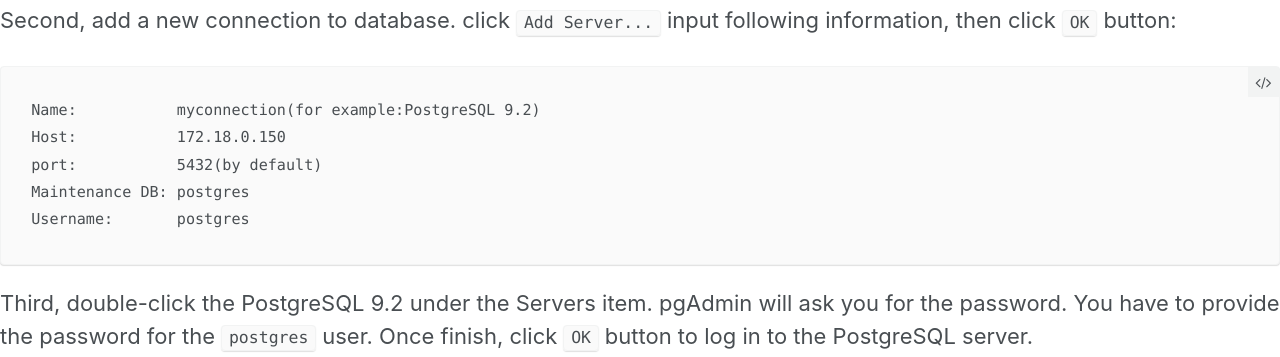
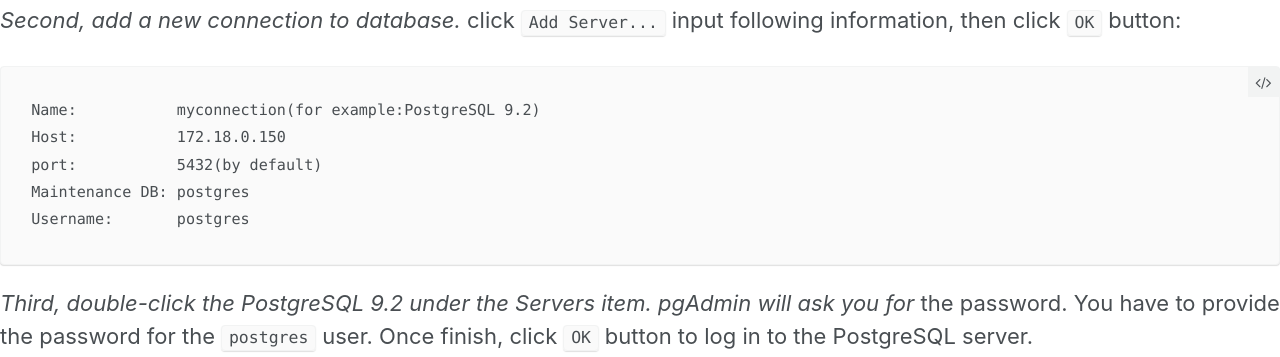
Before and after one commit to element207/element207.github.io, a Jekyll site: the page built from _posts/2018-04-19-postgres-pgadmin.md, in a window 1280 px wide and 900 px high, scrolled down 2818 px, cut to the strip 253-610 px from the top of the window. Built offline with Jekyll 4.4.1, drawn with Linux system fonts in a browser that asks for light colours; our own code applies the rules of GitHub Pages for plain Markdown files.

````diff
--- a/_posts/2018-04-19-postgres-pgadmin.md
+++ b/_posts/2018-04-19-postgres-pgadmin.md
@@ -107,11 +107,11 @@ The second way to connect to a database is using pgAdmin GUI application. By usi
 
 The following illustrates how to connect to a database using pgAdmin GUI application:
 
-First, launch the pgAdmin application.
+*First, launch the pgAdmin application.*
 
 ![launch pgAdmin](http://www.postgresqltutorial.com/wp-content/uploads/2012/08/Launch-pgAdmin.png)
 
-Second, add a new connection to database.
+*Second, add a new connection to database.*
 click `Add Server...` input following information, then click `OK` button:
 ```
 Name:           myconnection(for example:PostgreSQL 9.2)
@@ -121,7 +121,7 @@ Maintenance DB: postgres
 Username:       postgres
 ```
 
-Third, double-click the PostgreSQL 9.2 under the Servers item. pgAdmin will ask you for
+*Third, double-click the PostgreSQL 9.2 under the Servers item. pgAdmin will ask you for*
  the password. You have to provide the password for the `postgres` user. Once finish, click
  `OK` button to log in to the PostgreSQL server.
 
````
